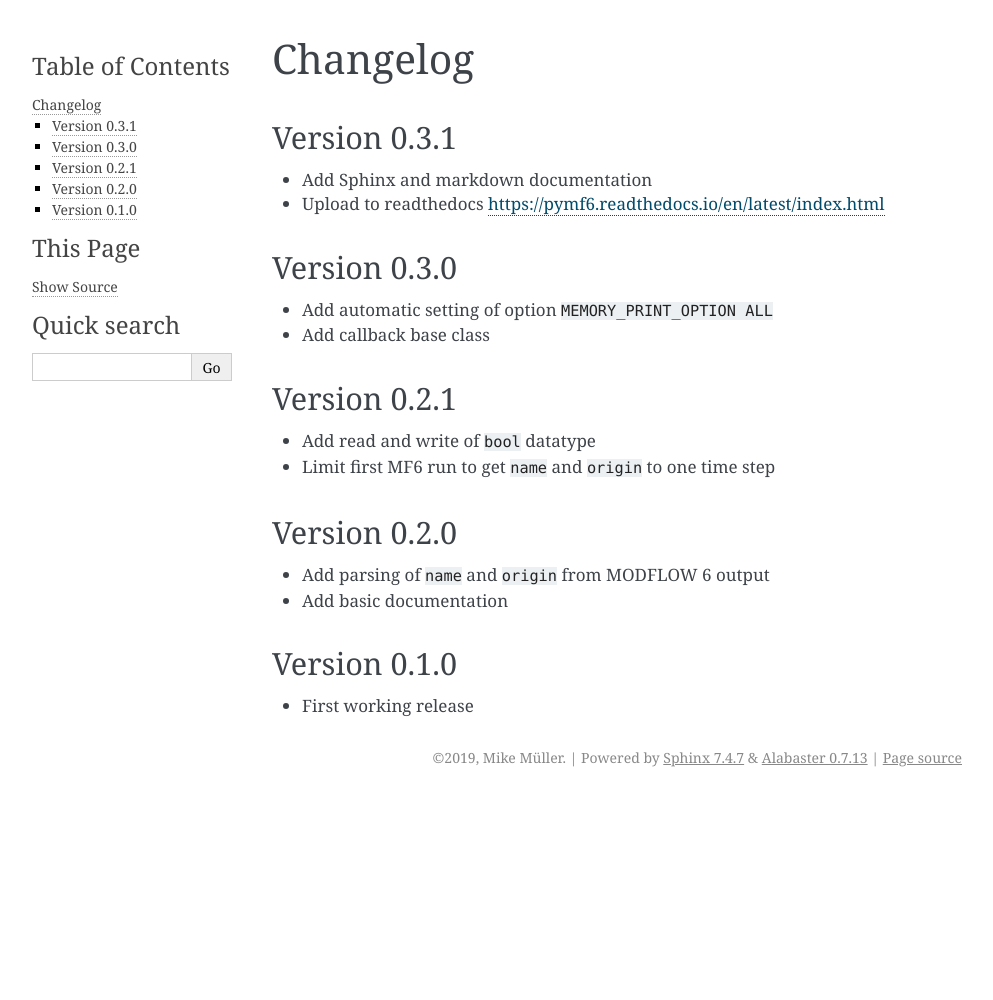
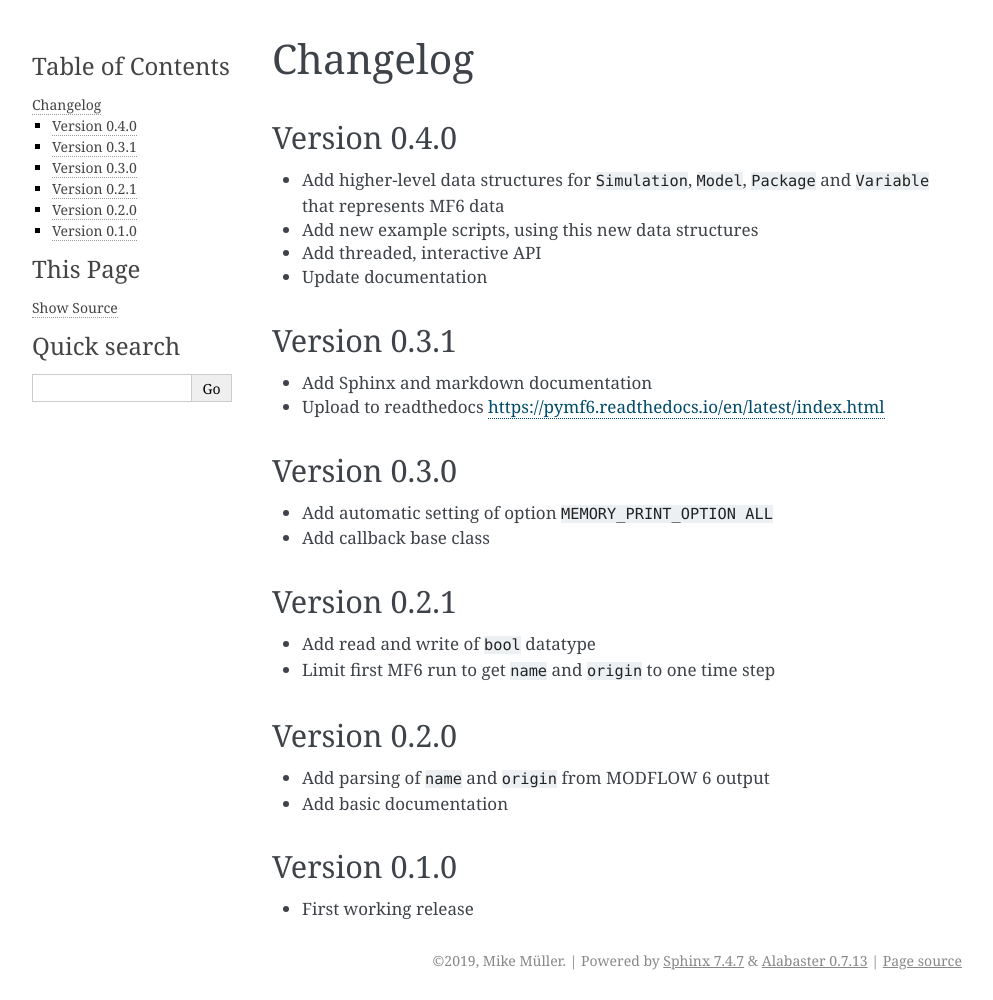
Before and after one commit to hydrocomputing/pymf6, a Sphinx documentation site: the page built from doc/changelog.md, in a window 1280 px wide. Shown: the whole page, without its empty margins (148-1141 px from the left). Built offline with Sphinx 7.4.7, drawn with Linux system fonts in a browser that asks for light colours; before the commit the page ends 900 px from its top, so only the background shows below that.

Commit message:
Update changelog

```diff
--- a/doc/changelog.md
+++ b/doc/changelog.md
@@ -1,4 +1,13 @@
 # Changelog
+
+## Version 0.4.0
+
+* Add higher-level data structures for `Simulation`, `Model`, `Package` and
+  `Variable` that represents MF6 data
+* Add new example scripts, using this new data structures
+* Add threaded, interactive API
+* Update documentation
+
 
 ## Version 0.3.1
 
```
